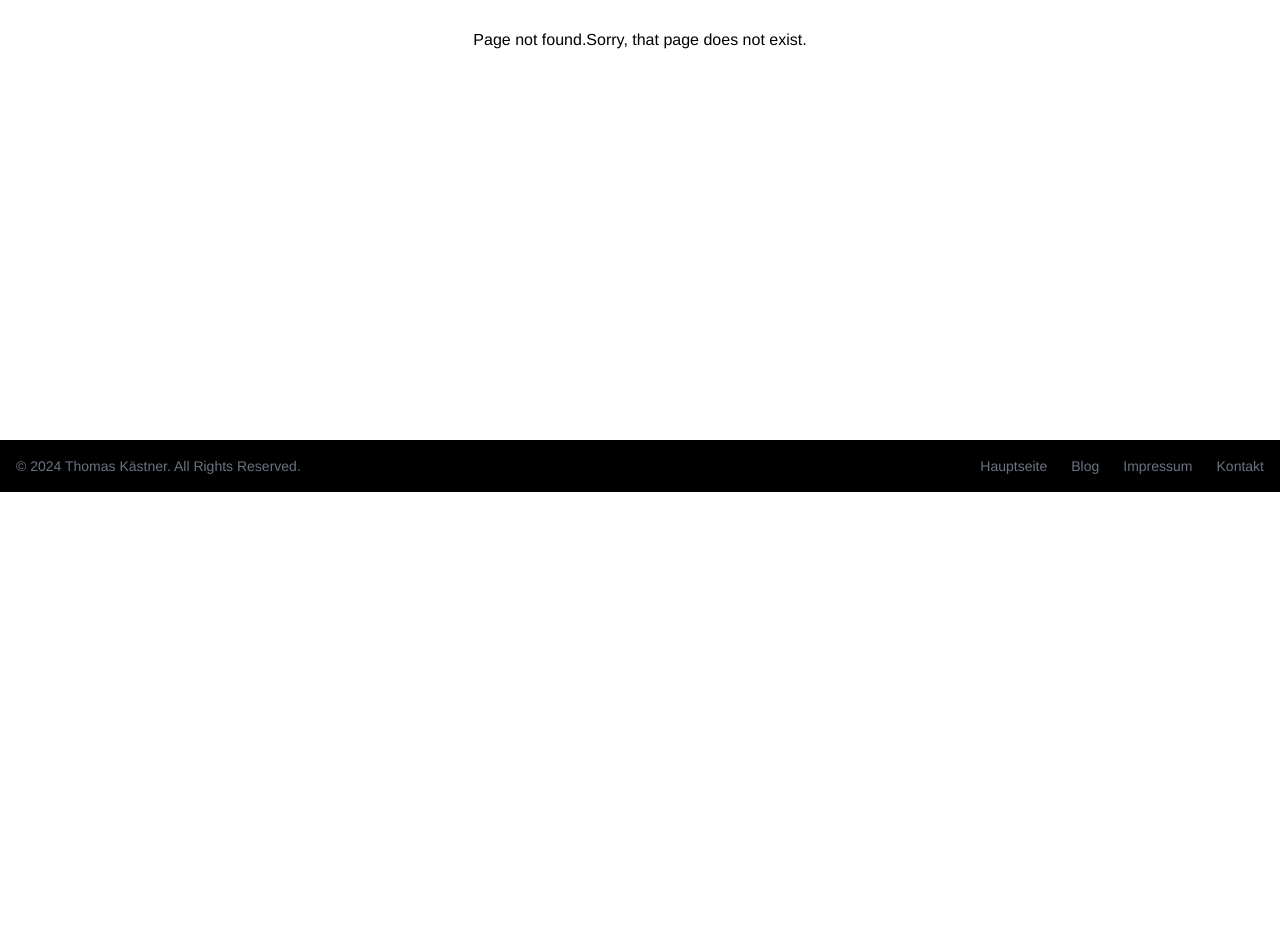
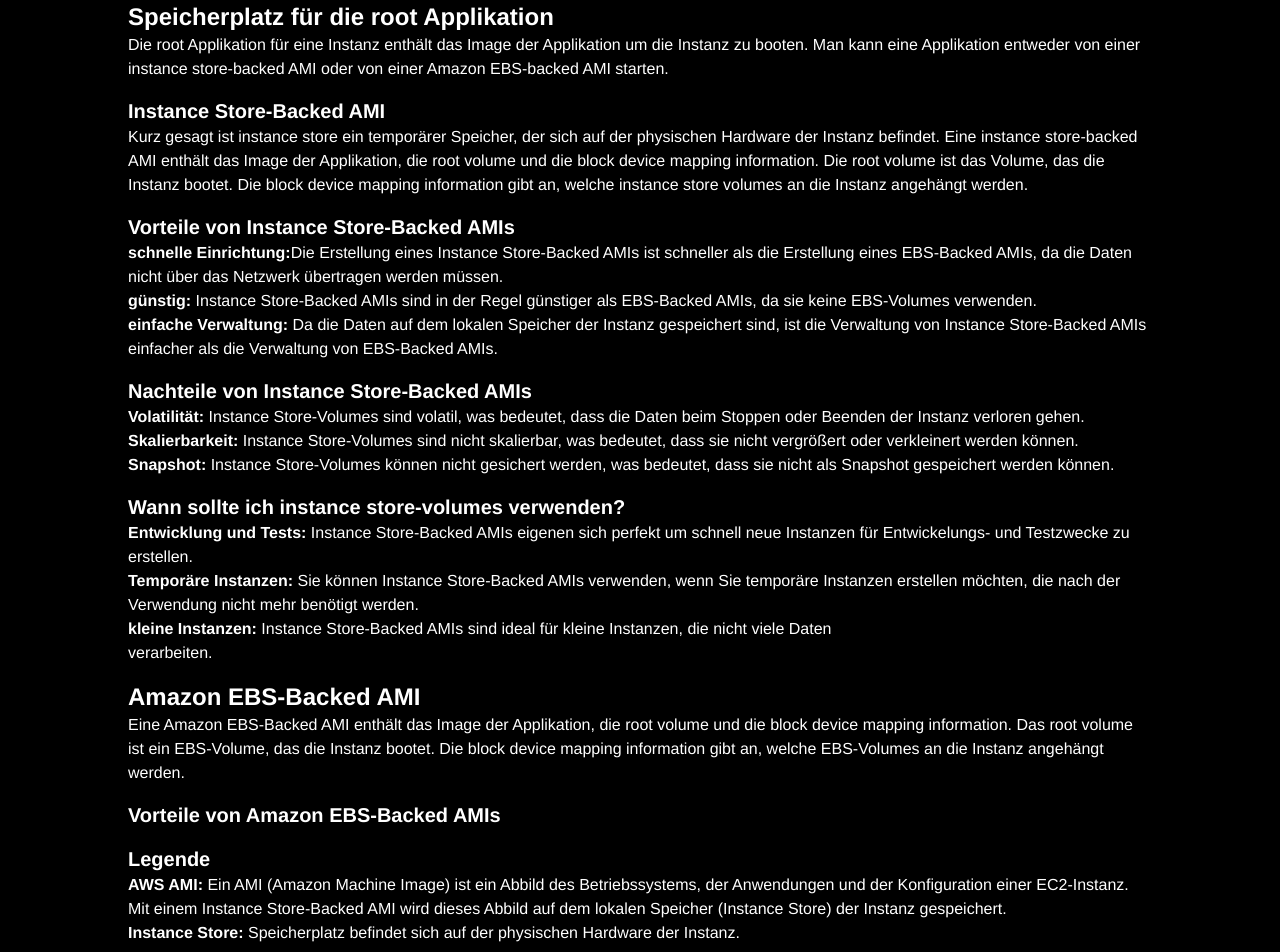
Before and after one commit to ThomasAKaestner/thomaskaestner, a Vue app: page /blog/aws-ec2-speicher-optionen in a window 1280 px wide. Before the commit this address had no page. Shown: the part 360-1312 px from the top of the page. Before the commit the page ends 852 px from the top, so only its background shows below. Built offline with nearby package versions, Linux system fonts and the light colour scheme.

Commit message:
adding AWS EC2 Speicheroptionen

```diff
--- a/src/router/index.js
+++ b/src/router/index.js
@@ -13,6 +13,7 @@ import AWSLambdaBerechtigungen from "../views/articles/AWSLambdaBerechtigungen.v
 import StatusUpdatesModelleAnLambda from "@/views/articles/StatusUpdatesModelleAnLambda.vue";
 import Shopware6Experte from "@/views/jobs/Shopware6Experte.vue";
 import PageNotFound from "@/views/PageNotFound.vue";
+import EC2StorageOptions from "@/views/articles/EC2StorageOptions.vue";
 
 Vue.use(VueRouter)
 
@@ -81,6 +82,11 @@ const routes = [
         component: AWSLambdaBerechtigungen
     },
     {
+        path: '/blog/aws-ec2-speicher-optionen',
+        name: 'aws-ec2-speicher-optionen',
+        component: EC2StorageOptions
+    },
+    {
         path: '/shopware-6',
         name: 'shopware-6',
         component: Shopware6Experte
--- a/src/views/BlogView.vue
+++ b/src/views/BlogView.vue
@@ -14,6 +14,12 @@ export default defineComponent({
       <h1 class="text-4xl font-bold">Tech Blog</h1>
       <p>Updates, Tips & Meinungen über PHP, Symfony, Laravel, Golang, AWS, Kubernetes, Terraform und Docker.</p>
       <ul class="divide-y divide-gray-400">
+        <ListElement
+            :title="EC2StorageOptionsTitel"
+            :text="EC2StorageOptionsText"
+            :date="EC2StorageOptionsDate"
+            :url="EC2StorageOptionsUrl"
+        ></ListElement>
         <ListElement
             :title="AWSCloudFormationPageTitle"
             :text="AWSCloudFormationPageText"
@@ -141,6 +147,10 @@ export default {
           'Xdebug ist ein leistungsstolles Werkzeug zur Fehlerbehebung und Profilerstellung in PHP-Anwendungen. Die Integration mit Docker-Containern ermöglicht eine effiziente Entwicklungsumgebung. Durch einfache Schritte kann Xdebug in Docker-Containern eingerichtet werden, um das Debuggen von PHP-Anwendungen zu erleichtern.',
       dockerXdebugTitleDate: '2021-05-23',
       dockerXdebugUrl: '/blog/xdebug-in-docker-container-laufen-lassen',
+
+      EC2StorageOptionsTitel: 'AWS EC2 Speicheroptionen',
+      EC2StorageOptionsText: 'Amazon Elastic Compute Cloud (EC2) bietet verschiedene Speicheroptionen, die es Benutzern ermöglichen, die Leistung, Kapazität und Kosten ihrer EC2-Instanzen zu optimieren. Zu den Speicheroptionen gehören Amazon Elastic Block Store (EBS), Instance Store und Amazon S3. Jede Option bietet unterschiedliche Vorteile und Einsatzszenarien, die es Benutzern ermöglichen, die richtige Speicherlösung für ihre Anforderungen auszuwählen. In diesem Artikel werden die verschiedenen EC2-Speicheroptionen erläutert und Empfehlungen für ihre Verwendung gegeben.',
+      EC2StorageOptionsDate: '2024-04-22',
     };
   }
 }
--- /dev/null
+++ b/src/views/articles/EC2StorageOptions.vue
@@ -0,0 +1,122 @@
+<script setup>
+
+</script>
+
+<template>
+  <div class="AWSLambdaBerechtigungen">
+    <div class="bg-black">
+      <div class="text-white text-left max-w-3xl mx-auto py-12 md:py-24 px-4 sm:px-6 xl:max-w-5xl xl:px-0">
+        <ArticleHeader
+            :date="articleHeaderDate"
+            :title="articleHeaderTitel"
+            :text="articleHeaderText"></ArticleHeader>
+        <h3 class="text-2xl font-bold text-white mt-4">Speicherplatz für die root Applikation</h3>
+        <p>
+          Die root Applikation für eine Instanz enthält das Image der Applikation um die Instanz zu booten.
+          Man kann eine Applikation entweder von einer instance store-backed AMI oder von einer Amazon EBS-backed AMI
+          starten.
+        </p>
+        <h5 class="text-xl font-bold text-white mt-4">Instance Store-Backed AMI</h5>
+        <p>
+          Kurz gesagt ist instance store ein temporärer Speicher, der sich auf der physischen Hardware der Instanz
+          befindet.
+          Eine instance store-backed AMI enthält das Image der Applikation, die root volume und die block device mapping
+          information.
+          Die root volume ist das Volume, das die Instanz bootet. Die block device mapping information gibt an, welche
+          instance store volumes an die Instanz angehängt werden.
+        </p>
+        <!-- Vorteile Instance Store Backed AMI -->
+        <h5 class="text-xl font-bold text-white mt-4">Vorteile von Instance Store-Backed AMIs</h5>
+        <p>
+          <b>schnelle Einrichtung:</b>Die Erstellung eines Instance Store-Backed AMIs ist schneller als die Erstellung
+          eines EBS-Backed AMIs, da die Daten nicht über das Netzwerk übertragen werden müssen.
+        </p>
+        <p>
+          <b>günstig:</b> Instance Store-Backed AMIs sind in der Regel günstiger als EBS-Backed AMIs, da sie keine
+          EBS-Volumes verwenden.
+        </p>
+        <p>
+          <b>einfache Verwaltung:</b> Da die Daten auf dem lokalen Speicher der Instanz gespeichert sind, ist die
+          Verwaltung von Instance Store-Backed AMIs einfacher als die Verwaltung von EBS-Backed AMIs.
+        </p>
+
+        <!-- Nachteile Instance Store Backed AMI -->
+        <h5 class="text-xl font-bold text-white mt-4">Nachteile von Instance Store-Backed AMIs</h5>
+        <p>
+          <b>Volatilität:</b> Instance Store-Volumes sind volatil, was bedeutet, dass die Daten beim Stoppen oder
+          Beenden der Instanz verloren gehen.
+        </p>
+        <p>
+          <b>Skalierbarkeit:</b> Instance Store-Volumes sind nicht skalierbar, was bedeutet, dass sie nicht vergrößert
+          oder verkleinert werden können.
+        </p>
+        <p>
+          <b>Snapshot:</b> Instance Store-Volumes können nicht gesichert werden, was bedeutet, dass sie nicht als
+          Snapshot gespeichert werden können.
+        </p>
+
+
+        <!-- Wann sollte ich eine instance store-volumes verwenden -->
+        <h5 class="text-xl font-bold text-white mt-4">Wann sollte ich instance store-volumes verwenden?</h5>
+        <p>
+          <b>Entwicklung und Tests:</b> Instance Store-Backed AMIs eigenen sich perfekt um schnell neue Instanzen für
+          Entwickelungs- und Testzwecke zu erstellen.
+        </p>
+        <p>
+          <b>Temporäre Instanzen:</b> Sie können Instance Store-Backed AMIs verwenden, wenn Sie temporäre Instanzen
+          erstellen möchten, die nach der Verwendung nicht mehr benötigt werden.
+        </p>
+        <p>
+          <b>kleine Instanzen:</b> Instance Store-Backed AMIs sind ideal für kleine Instanzen, die nicht viele Daten
+        </p>
+        verarbeiten.
+
+        <!-- EBS-backed Instance -->
+        <h5 class="text-2xl font-bold text-white mt-4">Amazon EBS-Backed AMI</h5>
+        <p>
+          Eine Amazon EBS-Backed AMI enthält das Image der Applikation, die root volume und die block device mapping
+          information. Das root volume ist ein EBS-Volume, das die Instanz bootet. Die block device mapping information
+          gibt an, welche EBS-Volumes an die Instanz angehängt werden.
+        </p>
+
+        <!-- Vorteile EBS-backed AMI -->
+        <h5 class="text-xl font-bold text-white mt-4">Vorteile von Amazon EBS-Backed AMIs</h5>
+
+
+        <!-- Legende -->
+        <h5 class="text-xl font-bold text-white mt-4">Legende</h5>
+        <p>
+          <b>AWS AMI:</b> Ein AMI (Amazon Machine Image) ist ein Abbild des Betriebssystems, der Anwendungen und der
+          Konfiguration einer EC2-Instanz. Mit einem Instance Store-Backed AMI wird dieses Abbild auf dem lokalen
+          Speicher (Instance Store) der Instanz gespeichert.
+        </p>
+        <p>
+          <b>Instance Store:</b> Speicherplatz befindet sich auf der physischen Hardware der Instanz.
+        </p>
+
+      </div>
+    </div>
+  </div>
+</template>
+
+
+<script>
+import ArticleHeader from "../../components/articleHeader/ArticleHeader.vue";
+
+export default {
+  components: {
+    ArticleHeader
+  },
+  data() {
+    return {
+      articleHeaderDate: '2024-04-22',
+      articleHeaderTitel: 'AWS EC2 Speicheroptionen',
+      articleHeaderText: 'Amazon Elastic Compute Cloud (EC2) bietet verschiedene Speicheroptionen, die es Benutzern ermöglichen, die Leistung, Kapazität und Kosten ihrer EC2-Instanzen zu optimieren. Zu den Speicheroptionen gehören Amazon Elastic Block Store (EBS), Instance Store und Amazon S3. Jede Option bietet unterschiedliche Vorteile und Einsatzszenarien, die es Benutzern ermöglichen, die richtige Speicherlösung für ihre Anforderungen auszuwählen. In diesem Artikel werden die verschiedenen EC2-Speicheroptionen erläutert und Empfehlungen für ihre Verwendung gegeben.',
+    }
+  }
+};
+</script>
+
+<style scoped>
+
+</style>
```
Lines whose indentation alone changed are shown as unchanged.
